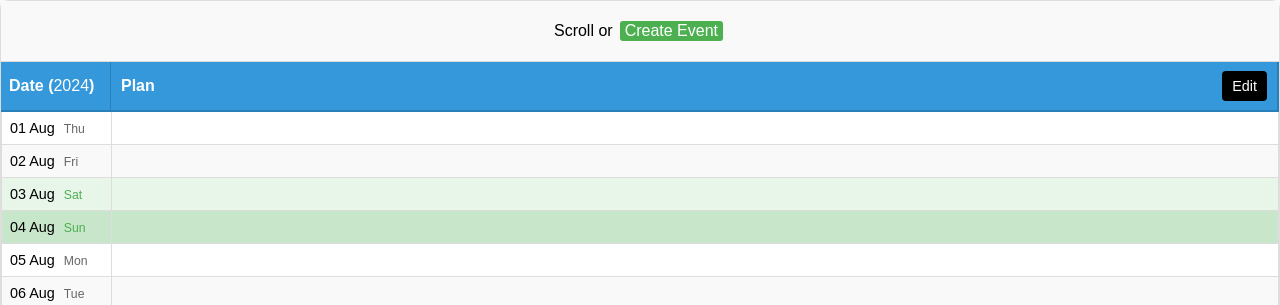
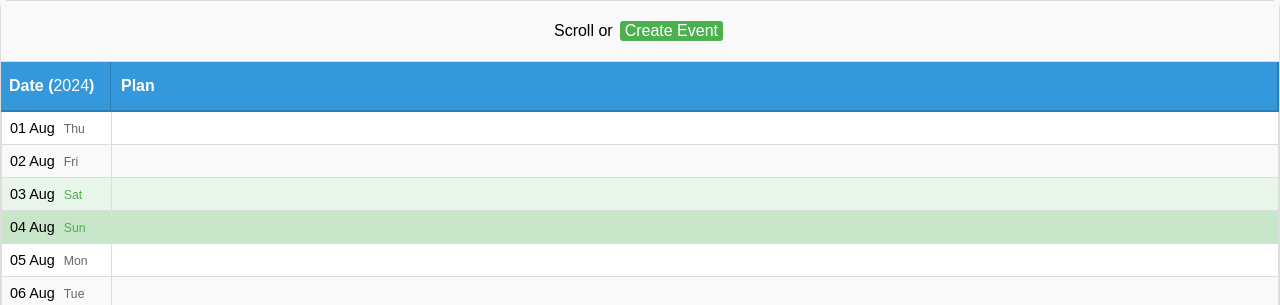
Before and after one commit to joaompinto/dayroller, a Flask app: page / in a window 1280 px wide. Shown: the top 305 px of the page. Run offline with Flask 3, Linux system fonts and the light colour scheme.

Commit message:
changed layout

```diff
--- a/templates/index.html
+++ b/templates/index.html
@@ -23,7 +23,6 @@
                         </div>
                         <div class="header-cell plan-header" aria-label="Plan Header">
                             Plan
-                            <button id="editModeBtn">Edit</button>
                         </div>
                     </div>
                     <div class="table-body">
```
